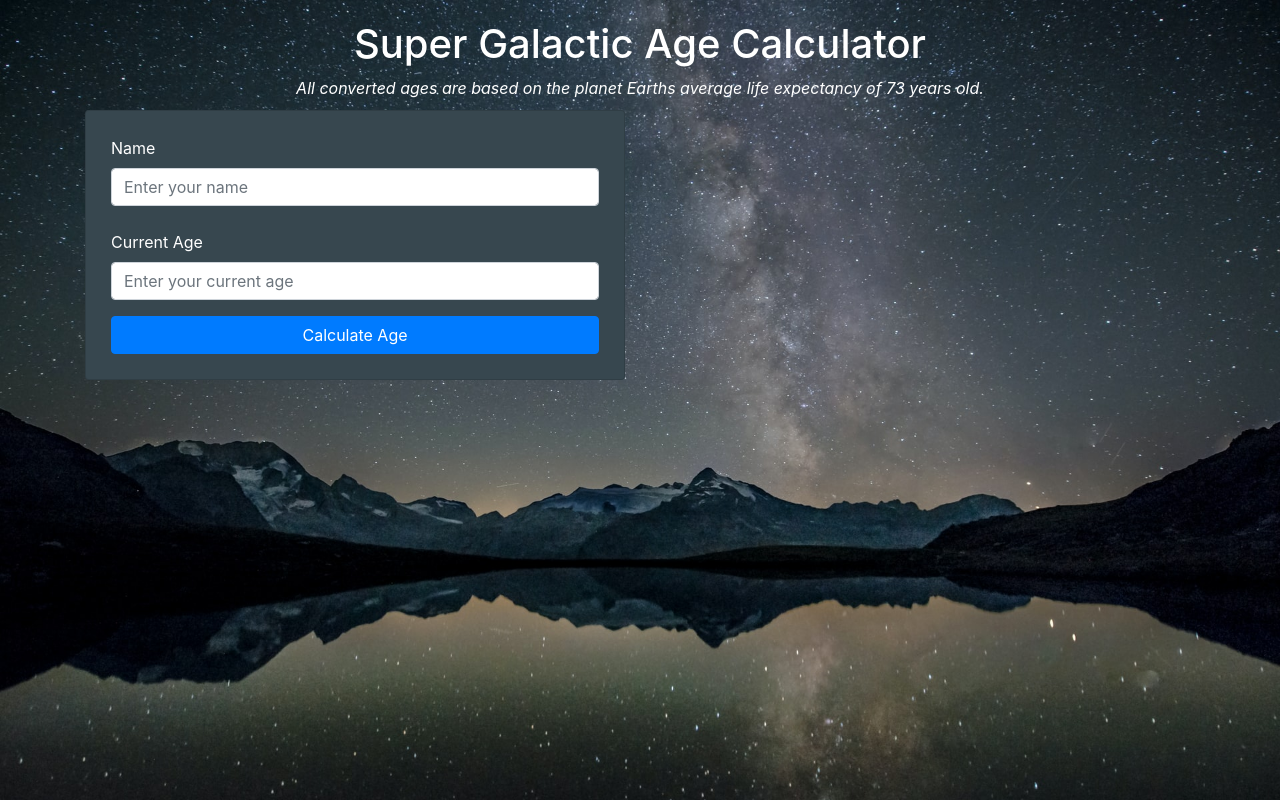
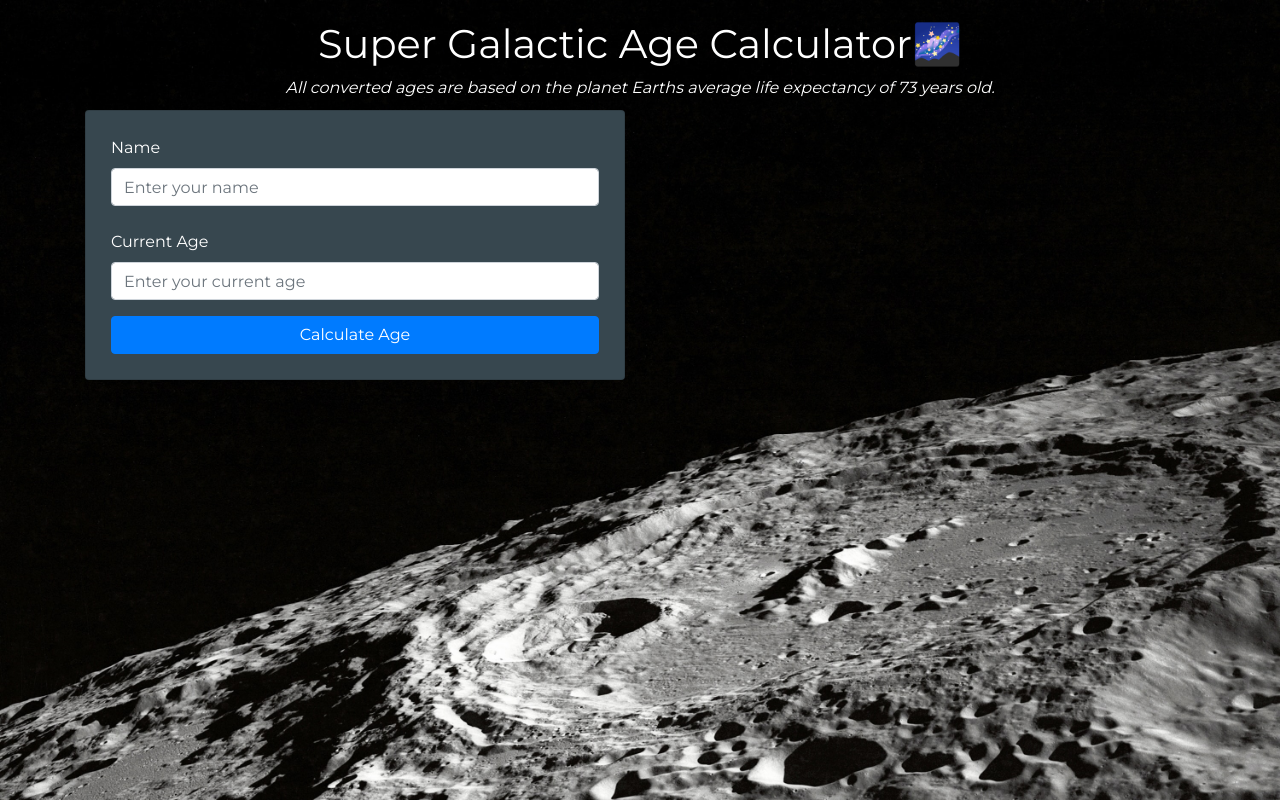
Before and after one commit to JesseDWhite/super-galactic-age-calculator, a website built with webpack: page src/index.html in a window 1280 px wide. Built offline with nearby package versions, Linux system fonts and the light colour scheme.

Commit message:
update to font style and animations.

```diff
--- a/src/css/styles.css
+++ b/src/css/styles.css
@@ -3,9 +3,10 @@ body {
     text-align: center;
     margin-top: 20px;
     color: white;
-    background-image: url(./../../assests/img/background-image2.jpg);
+    background-image: url(./../../assests/img/background-image3.jpg);
     background-repeat: no-repeat;
     background-size: cover;
+    font-family: 'Montserrat', sans-serif;
 }
 #planet-numbers {
     display: none;
@@ -19,3 +20,6 @@ body {
 #change-info{
     display: none;
 }
+h1 {
+    font-family: 'Montserrat', sans-serif;
+}
--- a/src/index.html
+++ b/src/index.html
@@ -5,11 +5,13 @@
     <meta charset="UTF-8">
     <meta http-equiv="X-UA-Compatible" content="IE=edge">
     <meta name="viewport" content="width=device-width, initial-scale=1.0">
+    <link rel="preconnect" href="https://fonts.gstatic.com">
+    <link href="https://fonts.googleapis.com/css2?family=Montserrat&family=Montserrat+Alternates&display=swap" rel="stylesheet">
     <title>super-galacitc-age-calculator</title>
 </head>
 
 <body>
-    <h1>Super Galactic Age Calculator</h1>
+    <h1>Super Galactic Age Calculator🌌</h1>
     <em>All converted ages are based on the planet Earths average life expectancy of 73 years old.</em>
     <div class="container">
         <div class="row">
@@ -24,7 +26,7 @@
                             <input type="number" id="age" class="form-control min-1" placeholder="Enter your current age">
                             <button type="submit" class="btn btn-primary mt-3 col" id="submit">Calculate Age</button>
                         </div>
-                        <button class="btn btn-danger mt-3" id="change-info">Change Information</button>
+                        <button class="btn btn-danger" id="change-info">Change Information</button>
                     </div>
                 </form>
             </div>
```
Also changed, not shown: assests/img/background-image3.jpg (added).
